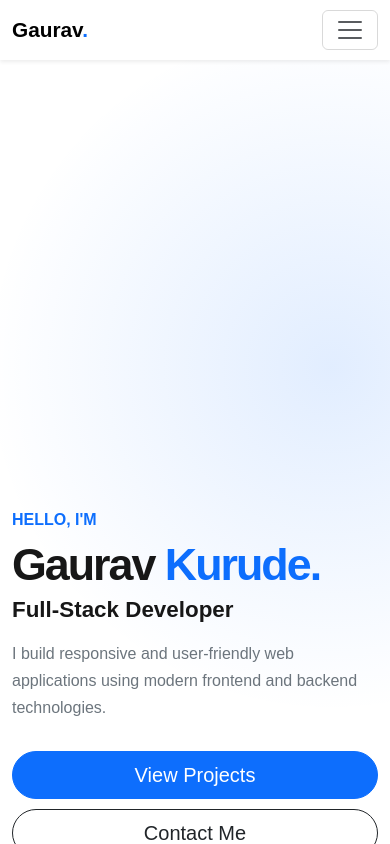
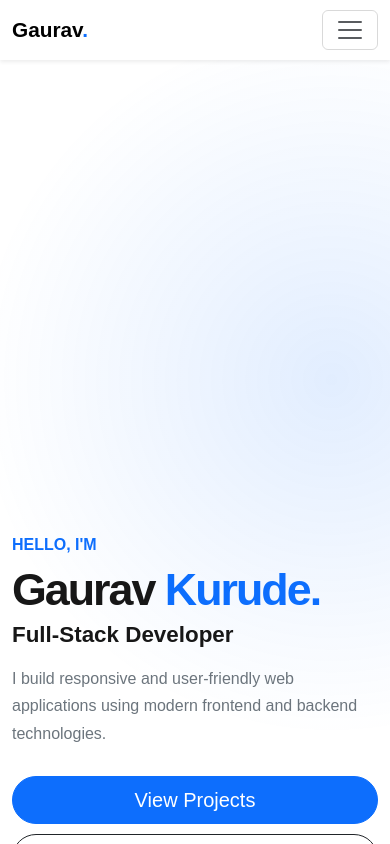
Before and after one commit to Gaurav-Kurude/Gaurav-Kurude, a React (Vite) app: page / in a window 390 px wide. Shown: the top 844 px of the page. Built offline with nearby package versions, Linux system fonts and the light colour scheme.

Commit message:
gaurav-portfolio

```diff
--- a/src/App.css
+++ b/src/App.css
@@ -320,3 +320,9 @@ body {
     min-height: 174vh !important;
   }
 }
+
+@media (max-width: 394px){
+  .hero-section .min-vh-100 {
+    min-height: 180vh !important;
+  }
+}
```
